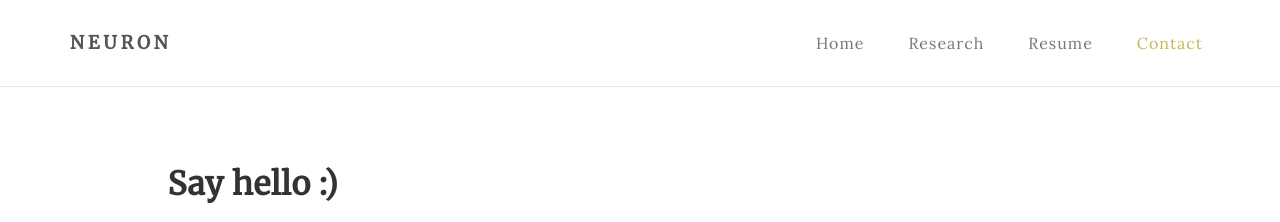
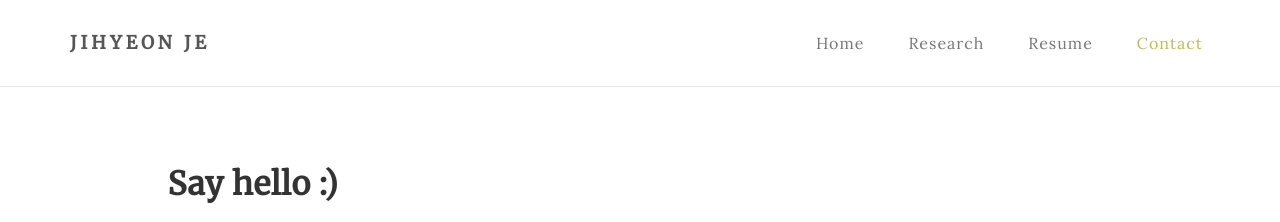
Before and after one commit to rpraka/JihyeonJe.com, a Jekyll site: the page contact.html, which Jekyll copies as it is, in a window 1280 px wide. Shown: the top 222 px of the page. Built offline with Jekyll 4.4.1, drawn with Linux system fonts in a browser that asks for light colours.

Commit message:
Update contact.html

```diff
--- a/contact.html
+++ b/contact.html
@@ -46,7 +46,7 @@ http://www.tooplate.com/view/2085-neuron
                     <span class="icon icon-bar"></span>
                     <span class="icon icon-bar"></span>
                </button>
-               <a href="index.html" class="navbar-brand">Neuron</a>
+               <a href="index.html" class="navbar-brand">Jihyeon Je</a>
           </div>
           <div class="collapse navbar-collapse">
                <ul class="nav navbar-nav navbar-right">
```
